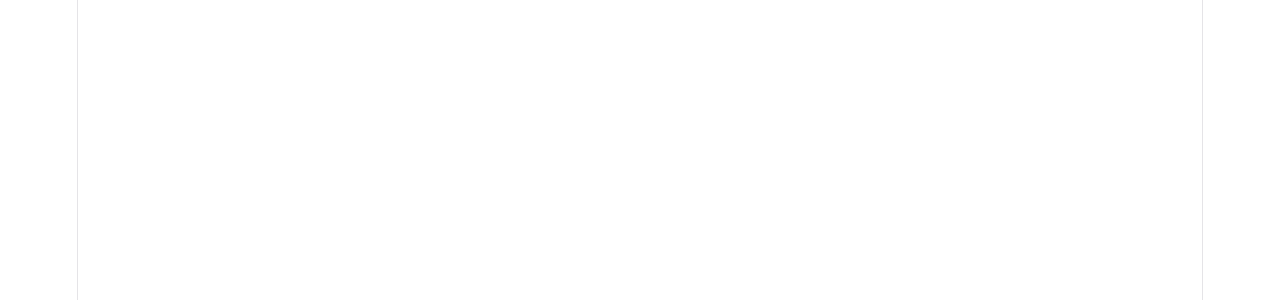
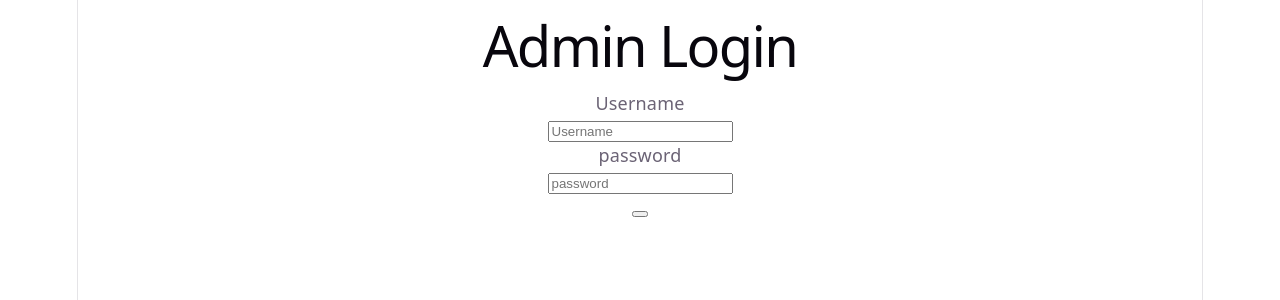
Before and after one commit to rasadikak/blog_webapp, a React app in the folder frontend/: page /login in a window 1280 px wide. Before the commit this address had no page. Shown: the top 300 px of the page. Built offline with nearby package versions, Linux system fonts and the light colour scheme; the HTML template or start-up script is replaced by a standard one.

Commit message:
feat:add login page

```diff
--- a/frontend/src/App.jsx
+++ b/frontend/src/App.jsx
@@ -1,11 +1,13 @@
 import { BrowserRouter, Routes, Route } from 'react-router-dom';
 import Home from './pages/Home';
+import Login from "./pages/Login"
 
 function App() {
   return (
     <BrowserRouter>
       <Routes>
         <Route path="/" element={<Home />} />
+        <Route path="/login" element={<Login/>} />
       </Routes>
     </BrowserRouter>
   );
--- a/frontend/src/pages/Home.jsx
+++ b/frontend/src/pages/Home.jsx
@@ -1,33 +1,32 @@
-import { useEffect,useState } from "react";
-import {Link} from "react-router-dom"
+import { useEffect, useState } from "react";
+import { Link } from "react-router-dom";
+import "../styles/Home.css";
 
-function Home(){
+function Home() {
+  const [posts, setPosts] = useState([]);
 
+  useEffect(() => {
+    fetch("http://localhost:5017/api/Post")
+      .then((response) => response.json())
+      .then((data) => setPosts(data));
+  }, []);
 
-    const [posts, setPosts]= useState([])
+  return (
+    <div className="home-container">
+      <h1 className="home-title">My Blog Site</h1>
 
-    useEffect(()=>{
-        fetch('http://localhost:5017/api/Post')
-            .then((response)=>response.json())
-            .then((data)=>setPosts(data))
-    },[]);
+      {posts.map((post) => (
+        <div className="post-card" key={post.id}>
+          <h2>
+            <Link className="post-title-link" to={`/post/${post.id}`}>
+              {post.title}
+            </Link>
+          </h2>
+          <p className="post-content">{post.content}</p>
+        </div>
+      ))}
+    </div>
+  );
+}
 
-
-    return(
-        <div>
-            <h1>My Blog Site</h1>
-
-            {posts.map((post)=>(
-                <div key={post.id}>
-                    <h2>
-                        <Link to={`/post/${post.id}`}>{post.title}</Link>
-                    </h2>
-                    <p>{post.content}</p>
-                </div>
-            ))}
-
-        </div>
-    )
-
-}
 export default Home;
--- /dev/null
+++ b/frontend/src/pages/Login.jsx
@@ -0,0 +1,69 @@
+import { useState } from "react"
+
+function Login(){
+
+    const [username,setUsername]= useState("");
+    const [password, setPassword]= useState("");
+    const[error, setError]= useState("");
+
+    const handleSubmit= (e)=>{
+        e.preventDefault();
+
+        fetch("http://localhost:5017/api/Auth/login", {
+            method: "POST",
+            headers: { "Content-Type": "application/json" },
+            body: JSON.stringify({ username: username, passwordHash: password }),
+            })
+            .then((response) => {
+                if (!response.ok) {
+                throw new Error("Invalid username or password");
+                }
+                return response.json();
+            })
+            .then((data) => {
+                localStorage.setItem("token", data.token);
+                navigate("/dashboard");
+            })
+            .catch((err) => {
+                setError(err.message);
+            });
+
+    }
+
+    return(
+        <div>
+            <h1>Admin Login</h1>
+            <form onSubmit={handleSubmit}>
+                <div>
+                    <div>Username</div>
+                    <input type="text"
+                        value={username}
+                        placeholder="Username"
+                        onchange={(e)=>setUsername(e.target.value)}
+                    >
+
+                    </input>
+                </div>
+
+                <div>
+                    <div>password</div>
+                    <input type="password"
+                    value={password}
+                    placeholder="password"
+                    onChange={(e)=>setPassword(e.target.value)}
+                    >
+
+                    </input>
+                </div>
+
+                <div>
+                    <button type="submit"></button>
+                </div>
+            </form>
+            {error && <p style={{ color: "red" }}>{error}</p>}
+        </div>
+    )
+
+}
+
+export default Login
--- /dev/null
+++ b/frontend/src/styles/Home.css
@@ -0,0 +1,32 @@
+.home-container {
+  max-width: 700px;
+  margin: 0 auto;
+  padding: 20px;
+  font-family: Arial, sans-serif;
+}
+
+.home-title {
+  text-align: center;
+  margin-bottom: 30px;
+}
+
+.post-card {
+  border: 1px solid #ddd;
+  border-radius: 8px;
+  padding: 16px;
+  margin-bottom: 16px;
+}
+
+.post-title-link {
+  text-decoration: none;
+  color: #222;
+}
+
+.post-title-link:hover {
+  color: #555;
+}
+
+.post-content {
+  color: #555;
+  margin-top: 8px;
+}
```
Also changed, not shown: frontend/src/pages/Post.jsx (added).
